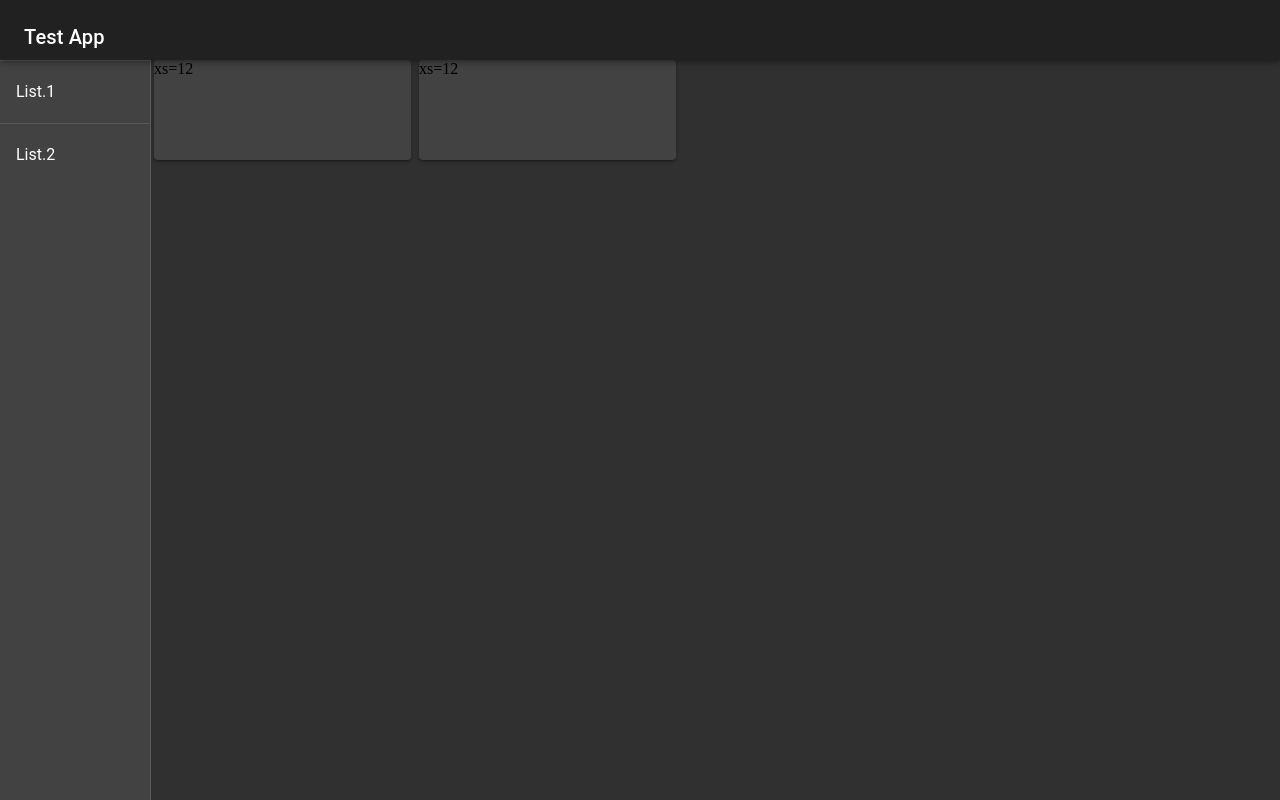
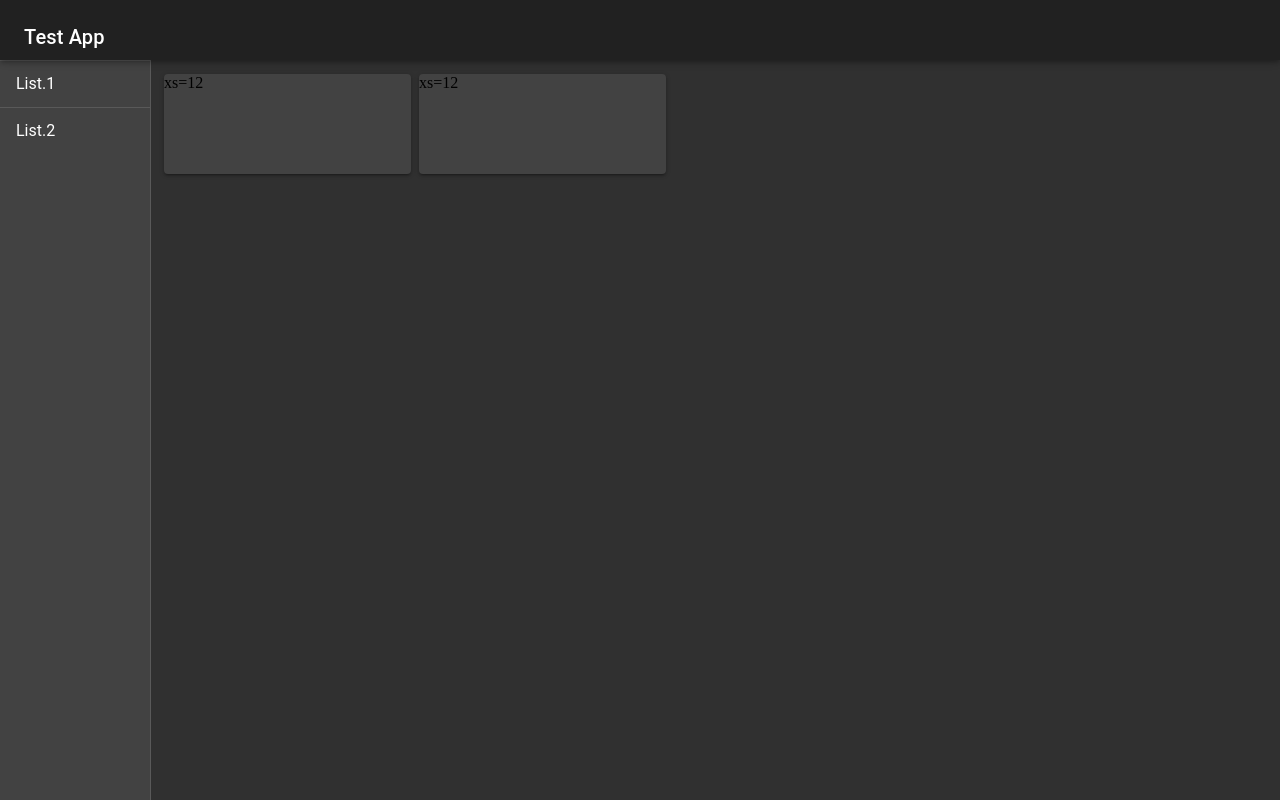
Before and after one commit to x-FlyingDutchman-x/QMusic, a React (Create React App) app: page /#/home in a window 1280 px wide. Built offline with nearby package versions, Linux system fonts and the light colour scheme.

Commit message:
首屏基本架构确定

```diff
--- a/src/pages/Index/Index.less
+++ b/src/pages/Index/Index.less
@@ -15,11 +15,13 @@
             width:150px;
         }
         .drawerItem {
+            padding: 0;
             -webkit-app-region: no-drag;
         }
     }
     .content {
-        margin-left: 150px;
-        width: 530px;
+        margin-top: 10px;
+        margin-left: 160px;
+        width: 510px;
     }
 }
```
